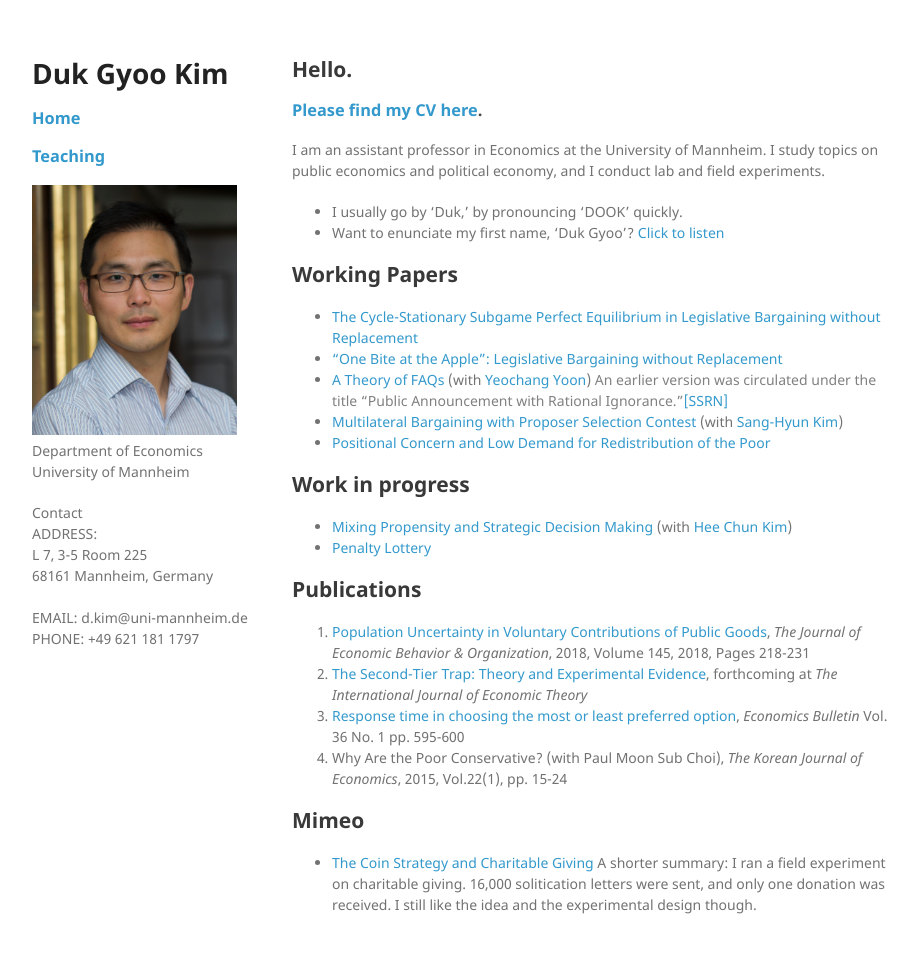
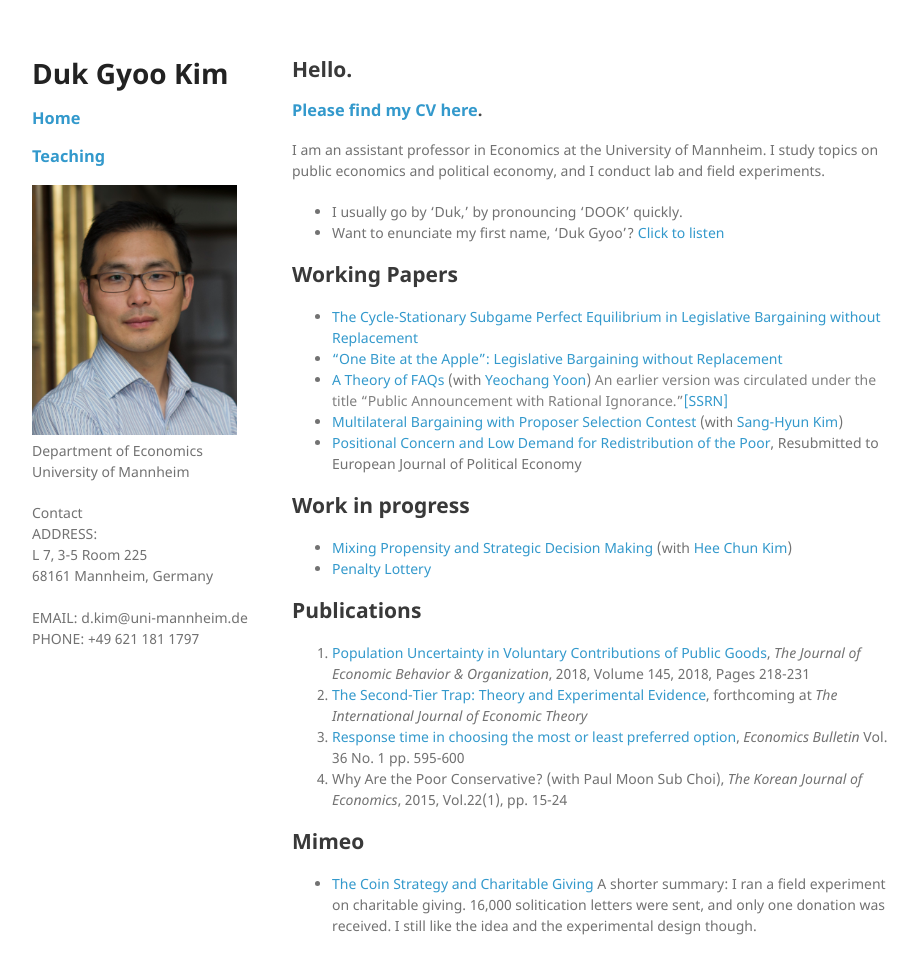
Before and after one commit to kimdukgyoo/kimdukgyoo.github.io, a Jekyll site: the page built from index.md, in a window 1280 px wide and 1006 px high. Shown: the top 974 px of the window, without its empty margins (178-1096 px from the left). Built offline with Jekyll 4.4.1, drawn with Linux system fonts in a browser that asks for light colours; our own code applies the rules of GitHub Pages for plain Markdown files.

Commit message:
Update index.md

```diff
--- a/index.md
+++ b/index.md
@@ -14,7 +14,7 @@
 * <a href="https://kimdukgyoo.github.io/pdfjs/web/OneBiteAtTheApple.pdf" target="_blank">"One Bite at the Apple": Legislative Bargaining without Replacement</a>
 * <a href="https://kimdukgyoo.github.io/pdfjs/web/theory-faqs_20180319.pdf" target="_blank"> A Theory of FAQs</a> (with [Yeochang Yoon](https://sites.google.com/site/yyeochang/ "Yeochang Yoon's webpage")) <span style="color:Gray">An earlier version was circulated under the title "Public Announcement with Rational Ignorance."<a href="https://papers.ssrn.com/abstract=3118097" target="_blank">[SSRN]</a></span>
 * <a href="https://kimdukgyoo.github.io/pdfjs/web/MultilateralBargainingWithProposerSelectionContest_20171230.pdf" target="_blank"> Multilateral Bargaining with Proposer Selection Contest</a> (with [Sang-Hyun Kim](https://sites.google.com/site/sanghyunkim46/home "Sang-Hyun Kim's webpage"))
-* <a href="https://kimdukgyoo.github.io/pdfjs/web/ECP.pdf" target="_blank"> Positional Concern and Low Demand for Redistribution of the Poor</a>
+* <a href="https://kimdukgyoo.github.io/pdfjs/web/ECP.pdf" target="_blank"> Positional Concern and Low Demand for Redistribution of the Poor</a>, Resubmitted to European Journal of Political Economy
 
 ## Work in progress
 * <a href="https://kimdukgyoo.github.io/pdfjs/web/mixing-propensity-strategic.pdf" target="_blank"> Mixing Propensity and Strategic Decision Making</a> (with [Hee Chun Kim](https://sites.google.com/site/hckim0822/home "Hee Chun Kim's webpage"))
```
